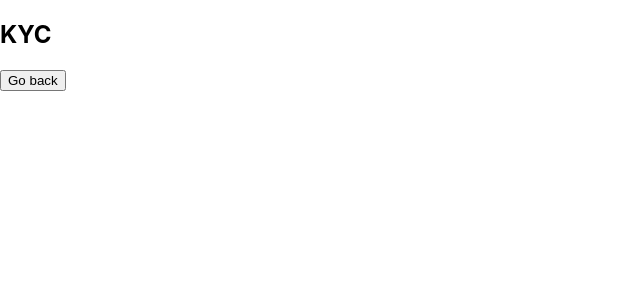
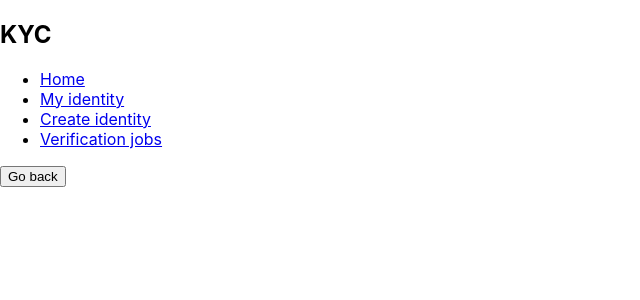
Before and after one commit to BLOCKOTUS/webapp-react, a React (Create React App) app: page /kyc in a window 1280 px wide. Shown: the top 300 px of the page, without its empty margins (0-640 px from the left). Built offline with nearby package versions, Linux system fonts and the light colour scheme.

Commit message:
BLOCKOTUS/organism#82 add basic kyc view

```diff
--- a/src/App.tsx
+++ b/src/App.tsx
@@ -6,9 +6,10 @@ import {
 } from "react-router-dom";
 
 import BackwardButton from './ui/backward-button';
+import LoginForm from './ui/login-form';
 import NavList from './ui/navlist';
-import LoginForm from './ui/login-form';
 import RegisterForm from './ui/register-form';
+import Kyc from './views/kyc';
 
 import type { ReactElement } from 'react';
 
@@ -86,12 +87,3 @@ const Accounts = (): ReactElement => {
     </div>
   );
 }
-
-const Kyc = (): ReactElement => {
-  return (
-    <div>
-      <h2>KYC</h2>
-      <BackwardButton />
-    </div>
-  );
-}
--- /dev/null
+++ b/src/views/kyc/index.tsx
@@ -0,0 +1 @@
+export { default } from './kyc';
--- /dev/null
+++ b/src/views/kyc/kyc.tsx
@@ -0,0 +1,24 @@
+import BackwardButton from '../../ui/backward-button';
+import NavList from '../../ui/navlist';
+
+import type { ReactElement } from 'react';
+
+
+const Kyc = (): ReactElement => {
+    const navItems = [
+      { label: 'Home', to: '/' },
+      { label: 'My identity', to: '/kyc/me' },
+      { label: 'Create identity', to: '/kyc/create' },
+      { label: 'Verification jobs', to: '/kyc/jobs' },
+    ];
+
+    return (
+      <div>
+        <h2>KYC</h2>
+        <NavList items={navItems} />
+        <BackwardButton />
+      </div>
+    );
+}
+
+  export default Kyc;
```
